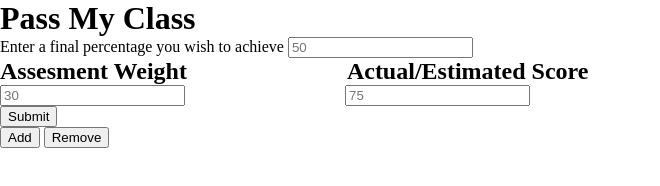
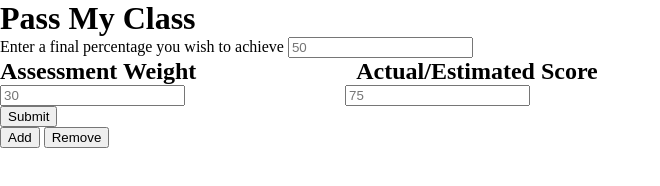
Before and after one commit to DevelopmentHF/PassMyClass, a plain HTML site: page index.html in a window 1280 px wide. Shown: the whole page, without its empty margins (0-660 px from the left). Drawn offline with Linux system fonts and the light colour scheme.

Commit message:
fix assessment typo

```diff
--- a/index.html
+++ b/index.html
@@ -19,7 +19,7 @@
         </div>
 
         <div id="labels">
-            <h2>Assesment Weight</h2>
+            <h2>Assessment Weight</h2>
             <h2>Actual/Estimated Score</h2>
         </div>
 
```
